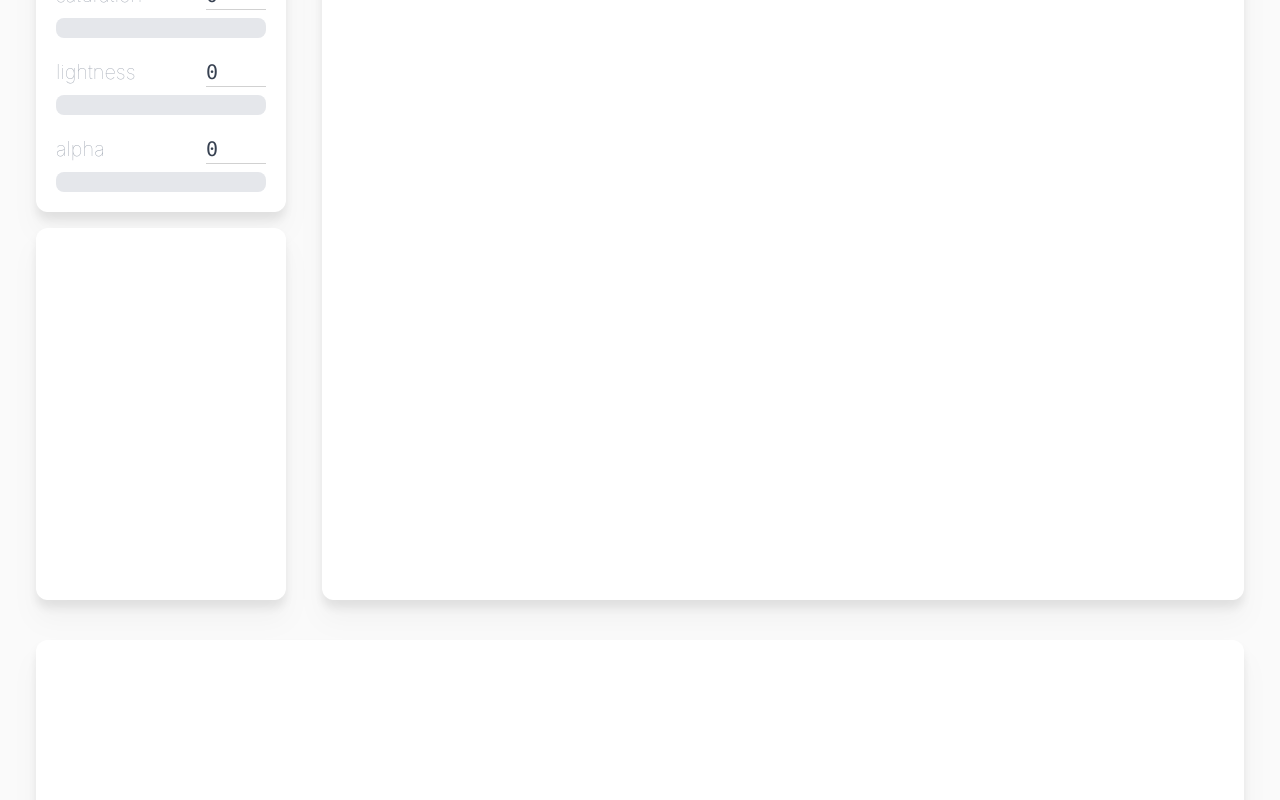
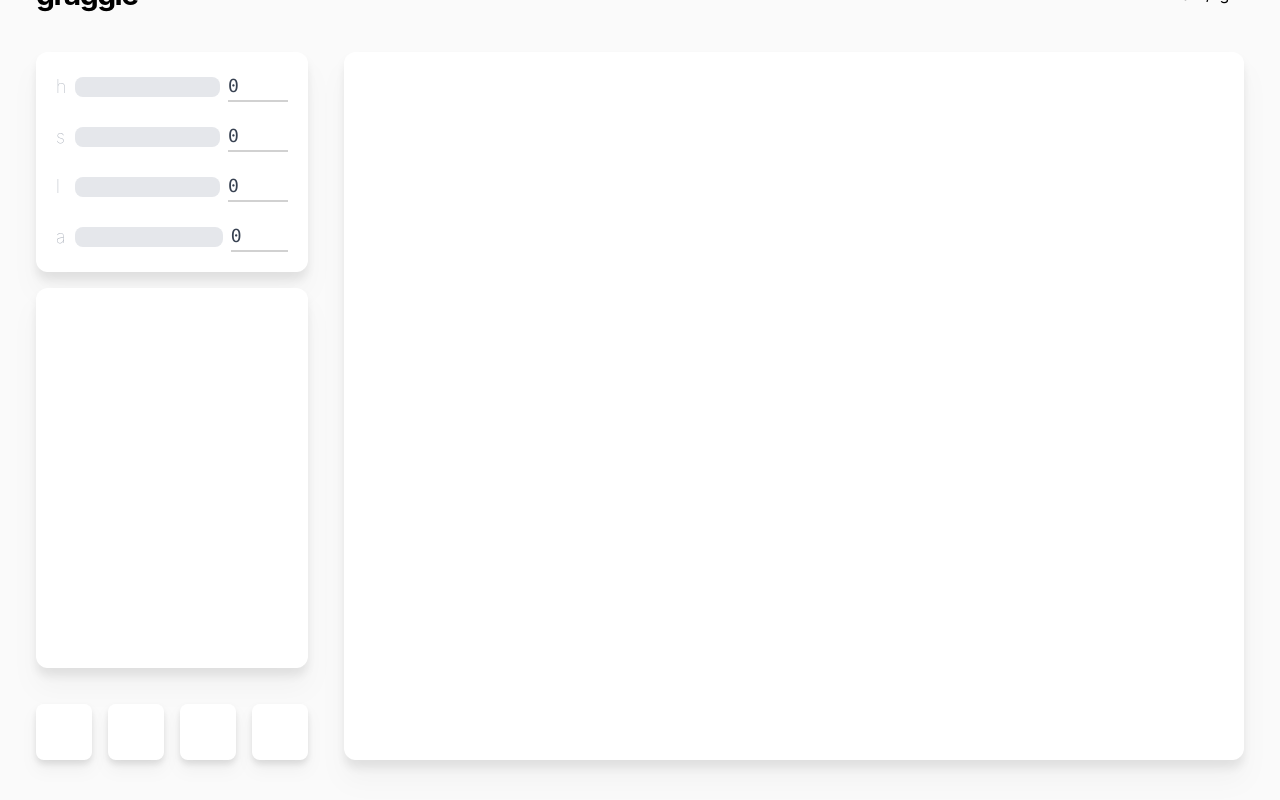
Before and after one commit to enzogdev/graggle-v0, a React (Vite) app: page / in a window 1280 px wide. Shown: the top 800 px of the page. Built offline with nearby package versions, Linux system fonts and the light colour scheme; the HTML template or start-up script is replaced by a standard one.

Commit message:
ui updated

```diff
--- a/src/App.tsx
+++ b/src/App.tsx
@@ -2,9 +2,10 @@ import "./App.css";
 import Header from "./components/Navigation/Header";
 import Canvas from "./components/Canvas/Canvas";
 import SliderController from "./components/ToolBar/SliderController";
-import CodeBlock from "./components/ToolBar/CodeBlock";
+// import CodeBlock from "./components/ToolBar/CodeBlock";
 import Footer from "./components/Navigation/Footer";
 import PinList from "./components/ToolBar/PinList";
+import Toolbar from "./components/ToolBar/ToolBar";
 
 function App() {
   return (
@@ -14,12 +15,13 @@ function App() {
         <div className="flex flex-col gap-4">
           <SliderController />
           <PinList />
+          <Toolbar />
         </div>
         <Canvas />
       </div>
-      <div className="flex flex-row items-center gap-9 self-stretch w-full">
+      {/* <div className="flex flex-row items-center gap-9 self-stretch w-full">
         <CodeBlock />
-      </div>
+      </div> */}
       <Footer />
     </>
   );
--- a/src/components/ToolBar/ButtonTool.tsx
+++ b/src/components/ToolBar/ButtonTool.tsx
@@ -6,7 +6,7 @@ export default function ButtonTool(action: {
 }) {
   return (
     <button
-      className="w-14 h-14 bg-slate-100 rounded-lg drop-shadow-lg flex justify-center items-center hover:drop-shadow-xl hover:-translate-y-2 transition-all"
+      className="w-14 h-14 bg-white rounded-lg drop-shadow-lg flex justify-center items-center hover:drop-shadow-xl hover:-translate-y-2 transition-all"
       //   onClick={handleClick}
     >
       {/* <Image src={`./${action.icon}.svg`} alt={""} /> */}
--- a/src/components/ToolBar/SliderComponent.tsx
+++ b/src/components/ToolBar/SliderComponent.tsx
@@ -31,20 +31,10 @@ export default function SliderComponent({ tag, spectrum }: Slider) {
   }, [activePin, tag]);
 
   return (
-    <div className="relative flex flex-col gap-2 items-center justify-end">
-      <div className="flex justify-between w-full">
-        <span className="text-gray-400 text-xl font-thin unselectable">
-          {tag}
-        </span>
-        <input
-          type="number"
-          className="font-mono text-xl font-thin w-[3em] text-gray-700 bg-transparent outline-none border-b-2 border-[#d1d1d1]"
-          min={spectrum.min}
-          max={spectrum.max}
-          value={value || 0}
-          onChange={handleInputChange}
-        />
-      </div>
+    <div className="relative flex flex-row gap-2 items-center justify-end">
+      <span className="text-gray-400 text-sm lg:text-lg font-thin unselectable w-[1em] overflow-hidden">
+        {tag[0]}
+      </span>
       <input
         className="rounded-lg overflow-hidden appearance-none bg-gray-200 w-full"
         type="range"
@@ -54,6 +44,14 @@ export default function SliderComponent({ tag, spectrum }: Slider) {
         value={value || 0}
         onChange={handleInputChange}
       />
+      <input
+        type="number"
+        className=" outline-0 font-mono text-sm lg:text-lg font-thin w-[5em] text-gray-700 bg-transparent outline-none border-b-2 border-[#d1d1d1]"
+        min={spectrum.min}
+        max={spectrum.max}
+        value={value || 0}
+        onChange={handleInputChange}
+      />
     </div>
   );
 }
--- a/src/components/ToolBar/ToolBar.tsx
+++ b/src/components/ToolBar/ToolBar.tsx
@@ -24,7 +24,7 @@ export default function Toolbar() {
     },
   ];
   return (
-    <div className="flex flex-row items-center gap-5 self-stretch">
+    <div className="flex flex-row items-end gap-4 self-end mt-5">
       {actions.map((action) => (
         <ButtonTool key={action.text} {...action} />
       ))}
--- a/src/index.css
+++ b/src/index.css
@@ -25,7 +25,3 @@ input[type="range"]::-webkit-slider-thumb {
   box-shadow: -400px 0 0 400px #d1d1d1;
   border-radius: 50%;
 }
-input[type='number'] {
-  outline: none;
-  border-bottom: 1px solid #d1d1d1;
-}
```
